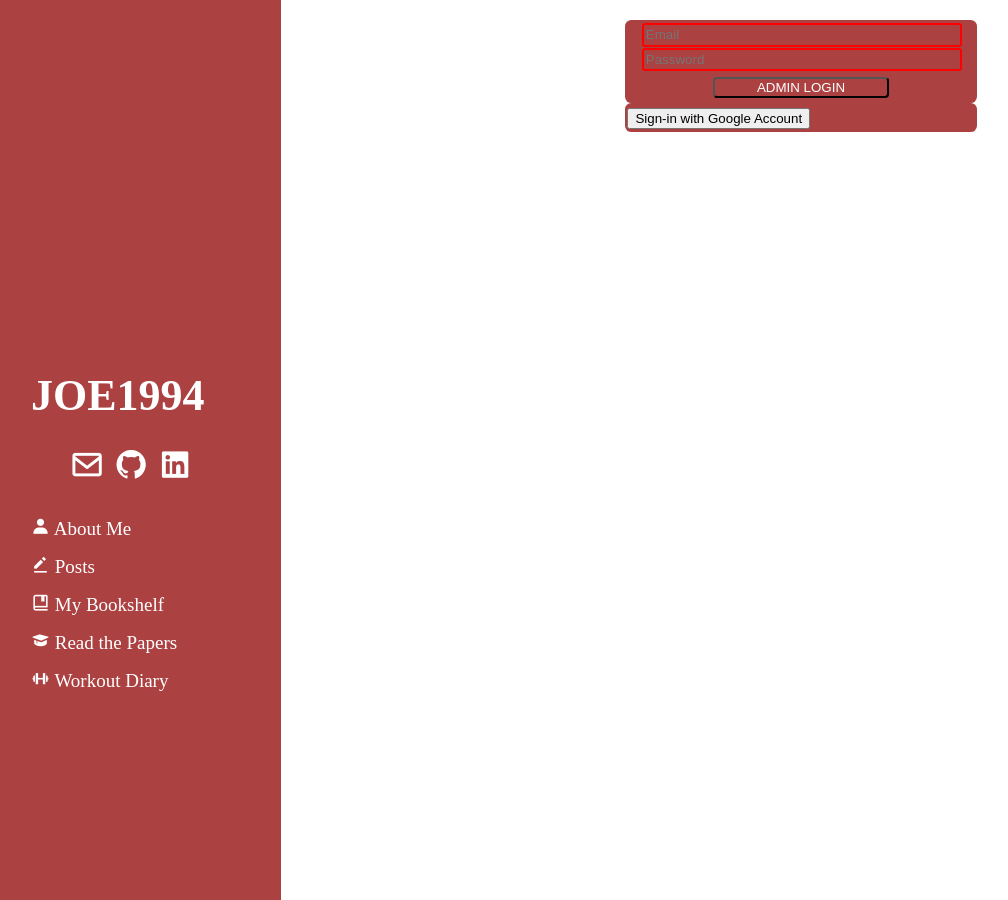
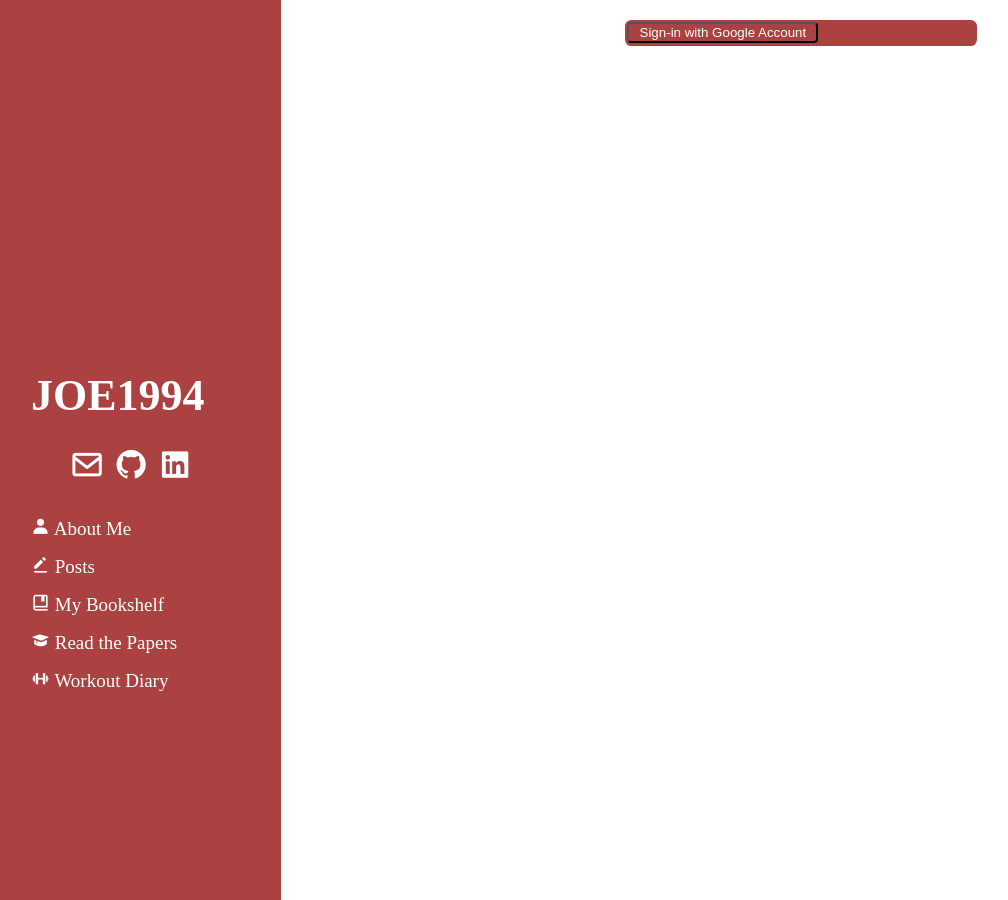
Before and after one commit to JOE1994/JOE1994.github.io, a Jekyll site: the page built from workout_diary_challenge/submit_diary.html, in a window 1280 px wide. Shown: the whole page, without its empty margins (19-1027 px from the left). Built offline with Jekyll 4.4.1, drawn with Linux system fonts in a browser that asks for light colours; some web fonts are replaced; comment, search, counter and statistics services are not loaded.

Commit message:
[submitDiary] Always use Google Sign-in
Remove ID/PW login feature.
As a client of this app myself,
having to enter ID/PW every time was just annoying.

```diff
--- a/assets/css/submit_diary.css
+++ b/assets/css/submit_diary.css
@@ -34,11 +34,10 @@
   background-color: #ac4142;
 }
 
-.form button {
-  outline: 0;
+.login > button {
+  display: flex;
+  justify-content: center;
   width: 55%;
-  margin-top: 0.4em;
-  margin-bottom: 0;
   border-radius: 0.3em;
   -webkit-transition: all 0.3 ease;
   transition: all 0.3 ease;
--- a/assets/js/firebase_write.js
+++ b/assets/js/firebase_write.js
@@ -72,7 +72,12 @@ document
     const user = result.user;
     // IdP data available using getAdditionalUserInfo(result)
     // ...
-    alert("Google Log-in Success!");
+    // console.log(user);
+    alert("Google LOGIN successful");
+    document.querySelector('.login').innerHTML = '<h4>ADMIN LOGIN SUCCESSFUL</h4>';
+
+    const DataInputForm = document.getElementById('DataInput');
+    DataInputForm.style.visibility = 'visible';
   }).catch((error) => {
     // Handle Errors here.
     const errorCode = error.code;
@@ -83,31 +88,6 @@ document
     const credential = GoogleAuthProvider.credentialFromError(error);
     // ...
     alert (errorCode);
-  });
-});
-
-document
-.getElementById('SignIn')
-.addEventListener('submit', e => {
-  e.preventDefault();
-  const email = e.target.email.value;
-  const password = e.target.pw.value;
-  signInWithEmailAndPassword(auth, email, password)
-  .then((userCredential) => {
-    // Signed in
-    const user = userCredential.user;
-    // ...
-    console.log(user);
-    alert("LOGIN successful");
-    document.querySelector('.login').innerHTML = '<h4>ADMIN LOGIN SUCCESSFUL</h4>';
-
-    const DataInputForm = document.getElementById('DataInput');
-    DataInputForm.style.visibility = 'visible';
-  })
-  .catch((error) => {
-    // const errorCode = error.code;
-    const errorMessage = error.message;
-    alert(errorMessage);
   });
 });
 
--- a/workout_diary_challenge/submit_diary.html
+++ b/workout_diary_challenge/submit_diary.html
@@ -16,15 +16,6 @@ title: SubmitDiary
 </form>
 </div>
 -->
-
-<!-- Use HTML5 form validation, but don't submit the form -->
-<div class="login">
-  <form id="SignIn" class="form">
-    <input type='email' placeholder="Email" name='email' required>
-    <input type='password' placeholder='Password' name='pw' required>
-    <button id='SignInButton' type="submit"> ADMIN LOGIN </button>
-  </form>
-</div>
 
 <div class="login">
   <button id="GoogSignInButton" type="button">Sign-in with Google Account</button>
```
